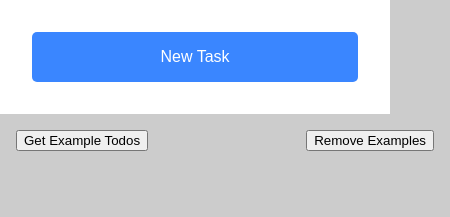
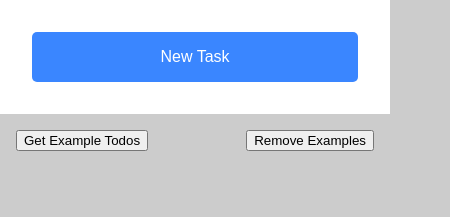
Before and after one commit to madgb/vue_todo_app, a Vue app: page / in a window 390 px wide. Shown: the top 217 px of the page, 450 px wide, since content can reach past the window. Built offline with nearby package versions, Linux system fonts and the light colour scheme.

Commit message:
media query fix

```diff
--- a/src/styles/components/_footer.scss
+++ b/src/styles/components/_footer.scss
@@ -5,4 +5,8 @@
     width: 30%;
     min-width: 450px;
     margin: 0 auto;
+
+    @media (max-width: $md) {
+        min-width: 100%;
+    }
 }
```
